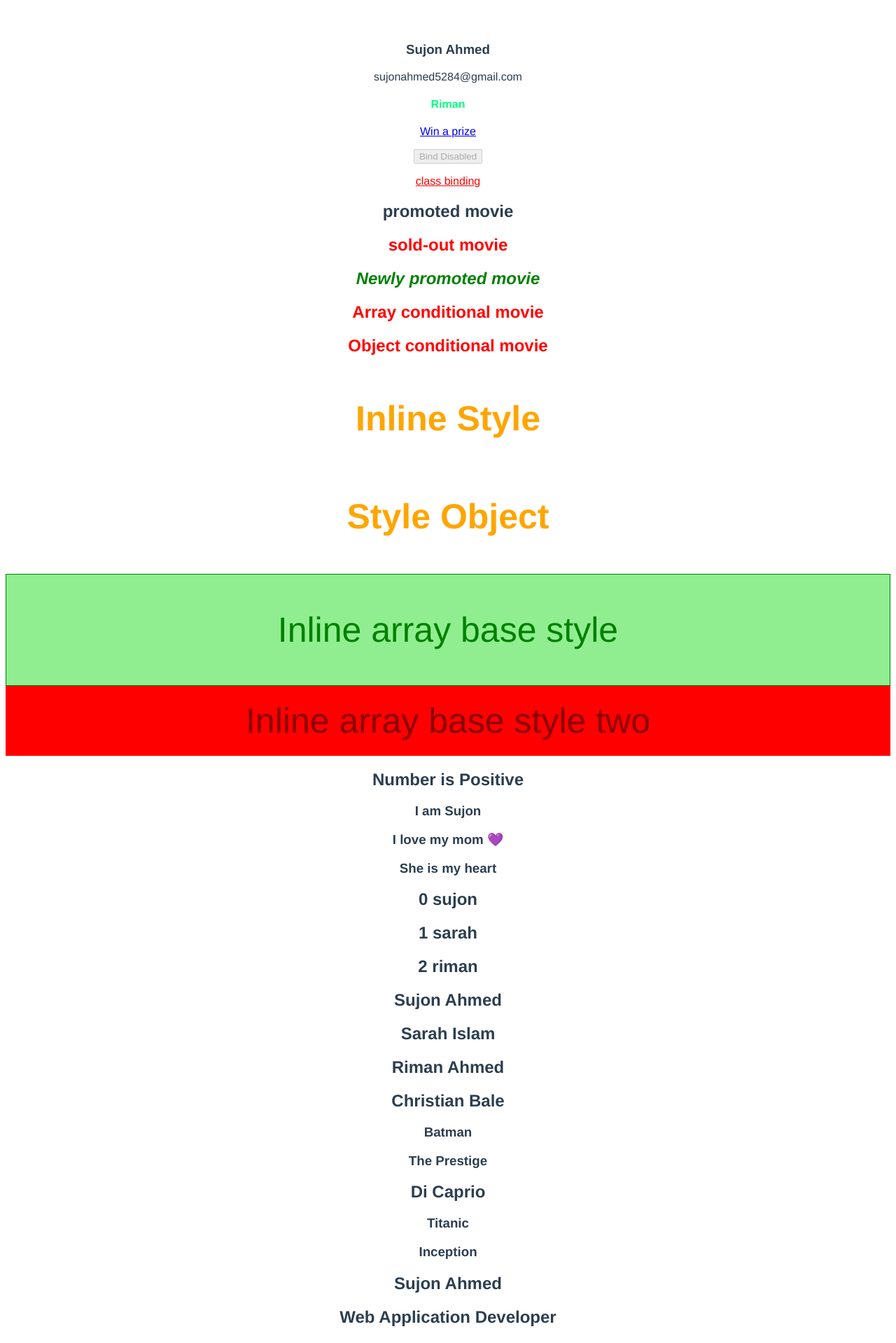
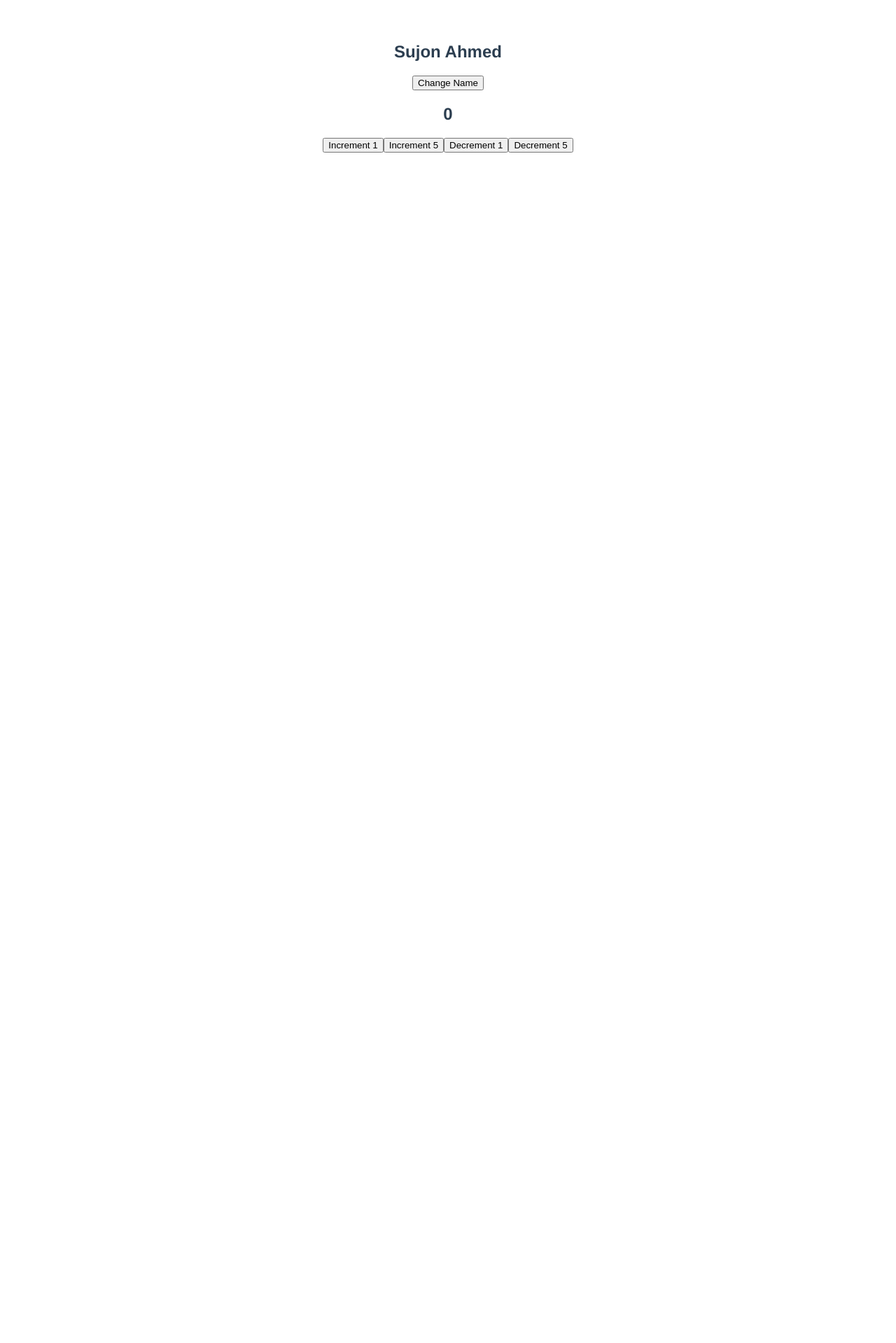
Before and after one commit to Sujon-Ahmed/vue.js-v3, a Vue app in the folder vue-basic/: page / in a window 1280 px wide. Shown: the top 1919 px of the page at 70% size. After the commit the page ends 800 px from the top, so only its background shows below. Built offline with nearby package versions, Linux system fonts and the light colour scheme.

Commit message:
Event Handling (Part 1)

```diff
--- a/vue-basic/src/App.vue
+++ b/vue-basic/src/App.vue
@@ -1,5 +1,5 @@
 <template>
-  <h3>{{ name }}</h3>
+  <!-- <h3>{{ name }}</h3>
   <p v-text="gmail"></p>
   <h4 :id="isSuccessed" v-html="nickName"></h4>
   <p v-html="hack"></p>
@@ -19,9 +19,9 @@
     }"
   >
     Object conditional movie
-  </h2>
+  </h2> -->
   <!-- style binding -->
-  <h2
+  <!-- <h2
     :style="{
       color: highlightColor,
       fontSize: headerSize + 'px',
@@ -36,10 +36,10 @@
   </div>
   <div :style="[baseStyleObject, dangerStyleObject]">
     Inline array base style two
-  </div>
+  </div> -->
 
   <!-- conditional rendering -->
-  <h2 v-if="num === 0">Number is Zero</h2>
+  <!-- <h2 v-if="num === 0">Number is Zero</h2>
   <h2 v-else-if="num > 0">Number is Positive</h2>
   <h2 v-else-if="num < 0">Number is Negative</h2>
   <h2 v-else>Not a Number</h2>
@@ -48,15 +48,15 @@
     <h3>I am Sujon</h3>
     <h3>I love my mom 💜</h3>
     <h3>She is my heart</h3>
-  </template>
+  </template> -->
 
   <!-- conditional rendering  -->
   <!-- v-if VS v-show ? ans: v-if => condition when false remove dom elem but v-show display:none not remove dom tree-->
-  <h2 v-show="showElem">Using v-show</h2>
-  <h2 v-if="showElem">Using v-if</h2>
+  <!-- <h2 v-show="showElem">Using v-show</h2>
+  <h2 v-if="showElem">Using v-if</h2> -->
 
   <!-- list rendering -->
-  <h2 v-for="(name, index) in names" :key="index">{{ index }} {{ name }}</h2>
+  <!-- <h2 v-for="(name, index) in names" :key="index">{{ index }} {{ name }}</h2>
   <h2 v-for="name in fullNames" :key="name.first">
     {{ name.first }} {{ name.last }}
   </h2>
@@ -65,18 +65,30 @@
     <h3 v-for="movie in actor.movies" :key="movie">{{ movie }}</h3>
   </div>
 
-  <h2 v-for="info in myInfo" :key="info">{{ info }}</h2>
+  <h2 v-for="info in myInfo" :key="info">{{ info }}</h2> -->
 
   <!-- conditional list rendering -->
-  <template v-for="name in names" :key="name">
+  <!-- <template v-for="name in names" :key="name">
     <h1 v-if="name === 'sujon'">{{ name }}</h1>
-  </template>
+  </template> -->
 
   <!-- methods -->
-  <h4>{{ 2 + 2 }}</h4>
+  <!-- <h4>{{ 2 + 2 }}</h4>
   <h4>{{ 20 + 30 + 40 }}</h4>
   <h2>Add Methods - {{ add(10,20,30) }}</h2>
-  <h1>Multily Methods - {{ multiply(baseValue) }}</h1>
+  <h1>Multily Methods - {{ multiply(baseValue) }}</h1> -->
+
+  <!-- Event Handling -->
+  <h2>{{ name }}</h2>
+  <button v-on:click="name = 'Superman'">Change Name</button>
+
+  <h2>{{ count }}</h2>
+  <div>
+    <button v-on:click="increment(1)">Increment 1</button>
+    <button v-on:click="increment(5)">Increment 5</button>
+    <button v-on:click="decrement(1)">Decrement 1</button>
+    <button v-on:click="decrement(5)">Decrement 5</button>
+  </div>
 </template>
 
 <script>
@@ -140,7 +152,8 @@ export default {
         course: "Vue 3",
       },
       baseMultiplier: 5,
-      baseValue: 2
+      baseValue: 2,
+      count: 0,
     };
   },
   methods: {
@@ -149,7 +162,13 @@ export default {
     },
     multiply(num) {
       return num * this.baseMultiplier;
-    }
+    },
+    increment(num) {
+      this.count += num;
+    },
+    decrement(num) {
+      this.count -= num;
+    },
   },
 };
 </script>
```
